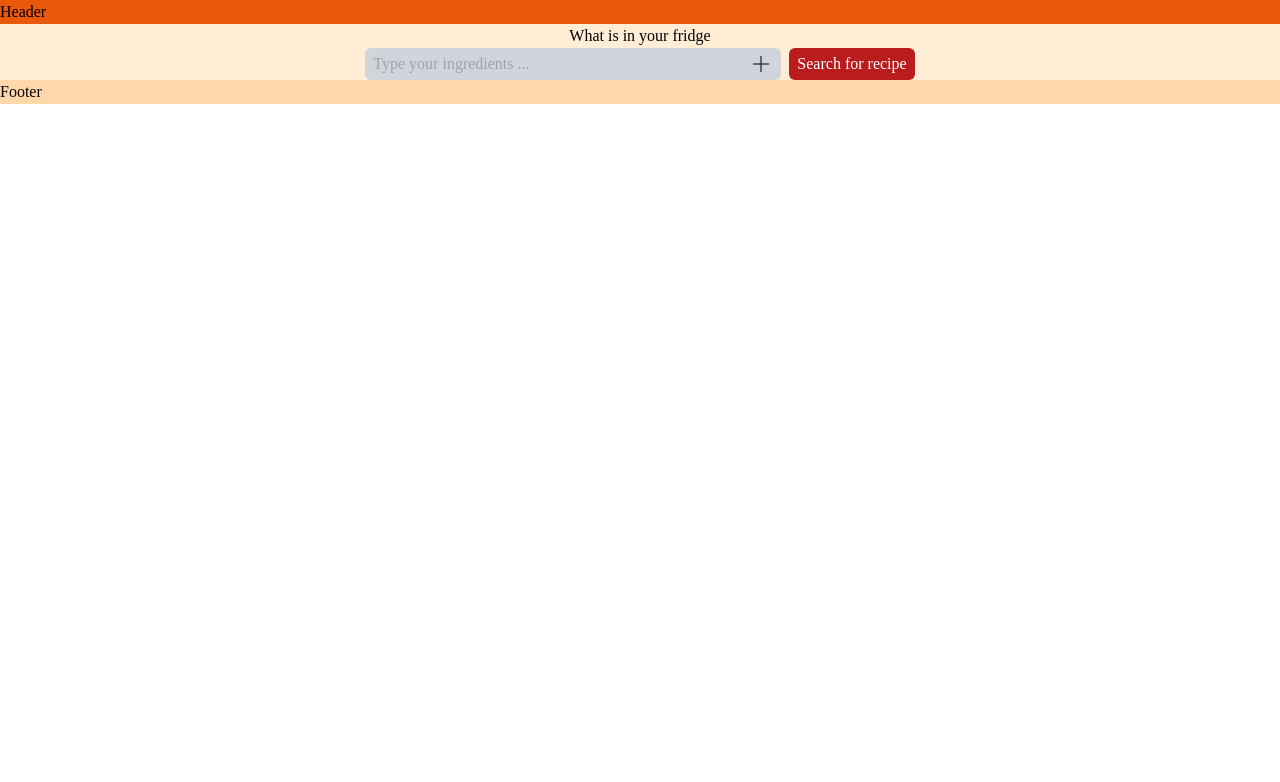
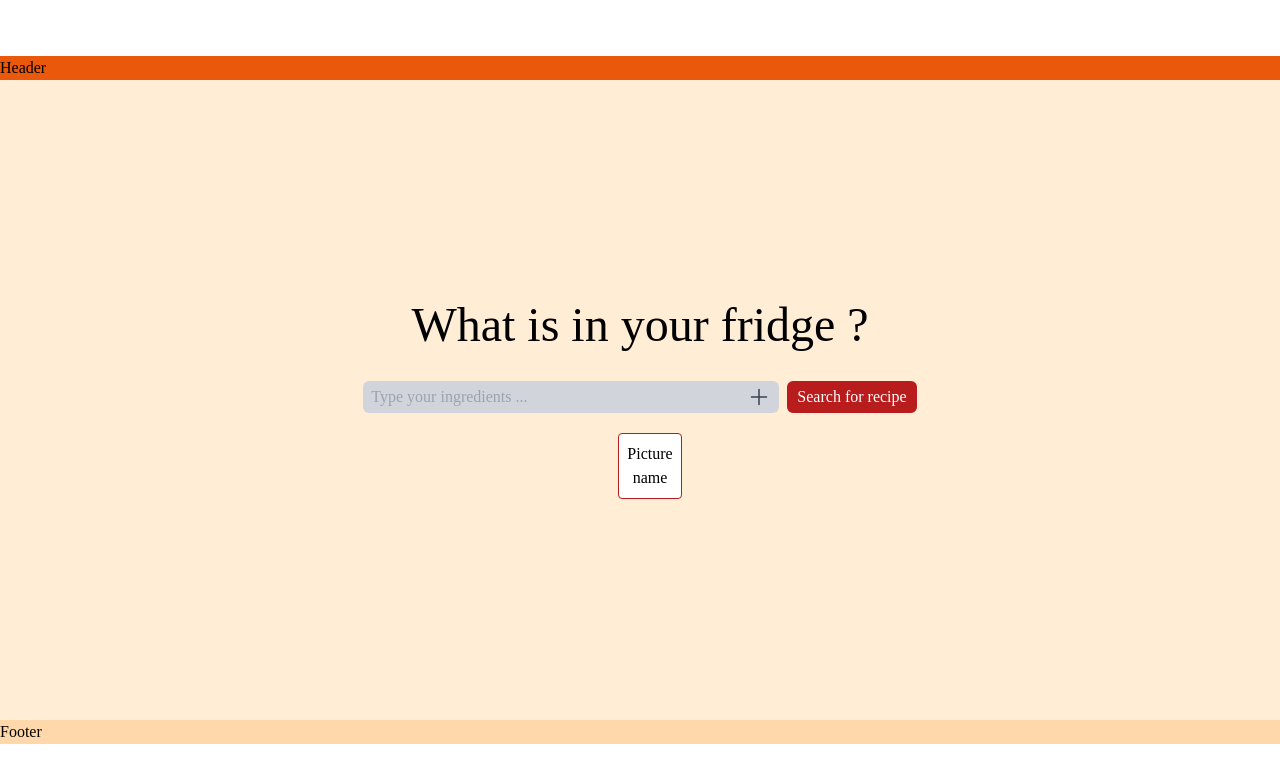
Before and after one commit to egidehirwa/iCook-frontend, a Next.js app: page / in a window 1280 px wide. Shown: the top 782 px of the page. Built offline with nearby package versions, Linux system fonts and the light colour scheme.

Commit message:
commit homepage (not done yet)

```diff
--- a/src/app/page.jsx
+++ b/src/app/page.jsx
@@ -2,6 +2,9 @@
 
 import SearchBar from "@/components/searchbar";
 import { Rubik, Inter } from "@next/font/google";
+import Ingredient from "@/components/ingredient";
+
+
 
 // Testing font variables with Tailwind
 
@@ -18,19 +21,23 @@ const poppins = Poppins({
 const rubik = Rubik({ subsets: ["latin"] });
 const inter = Inter({ subsets: ["latin"] });
 
+
+
+
 export default function Home() {
   return (
-    <main className="justify-center flex flex-col ">
+    <main className="justify-center flex flex-col h-screen ">
       <div className=" w-full flex  bg-orange-600 "><h1>Header</h1></div>
-      <div className=" text-center bg-orange-100">
-        <div>
-          <h1>What is in your fridge</h1>
+      <div className=" text-center bg-orange-100 h-4/5 flex flex-col justify-center">
+        <div className="pb-8">
+          <h1 className="text-5xl">What is in your fridge ?</h1>
         </div>
-        <div className="flex justify-center">
+        <div className="flex justify-center ">
           <SearchBar/>
-          <button className="ml-2 pl-2 pr-2 rounded-md bg-red-700 text-white">Search for recipe</button>
+          <button className="ml-2 pl-2 pr-2 rounded-md bg-red-700 border-2 border-red-700 text-white transition-colors duration-700 transform hover:bg-white hover:text-red-700 hover:border-2 hover:border-red-700">Search for recipe</button>
 
         </div>
+        <Ingredient />
       </div>
       <div className=" flex self-center w-full bg-orange-200"><h1>Footer</h1></div>
     </main>
--- /dev/null
+++ b/src/components/ingredient.jsx
@@ -0,0 +1,15 @@
+import React from "react";
+
+const Ingredient = ()=>{
+ return(
+    <div name='ingredients container'className=" pt-5 flex justify-center">
+        <div className="ml-5 p-2 border border-red-700 bg-white rounded shadow-outline">
+            <h3>Picture</h3>
+            <h3>name</h3>
+        </div>
+
+    </div>
+ )
+}
+
+export default Ingredient;
```
